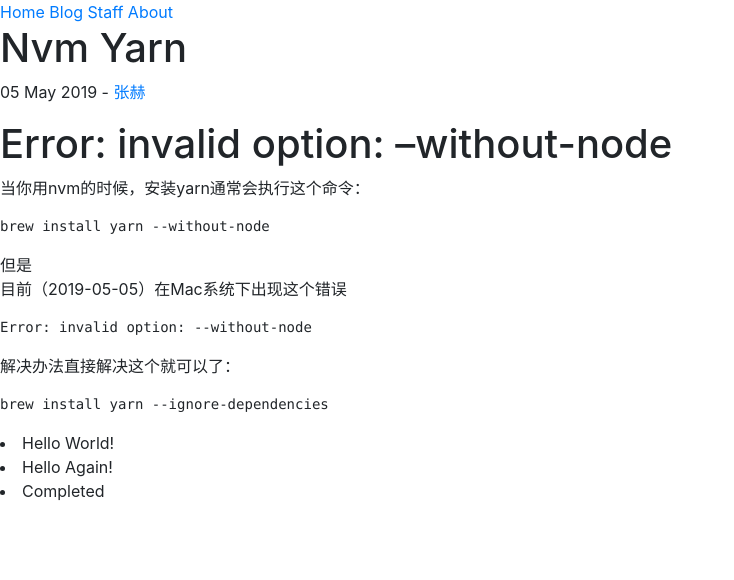
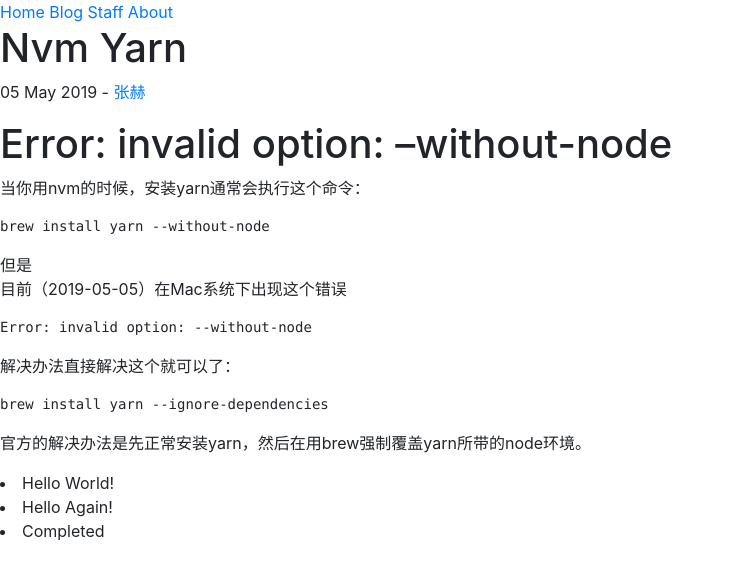
Before and after one commit to zh30/yoyoyo, a Jekyll site: the page built from _posts/2019-05-05-nvm-yarn.md, in a window 1280 px wide. Shown: the top 580 px of the page, without its empty margins (0-734 px from the left). Built offline with Jekyll 4.4.1, drawn with Linux system fonts in a browser that asks for light colours.

Commit message:
feat(posts-2019-05-05-nvm-yarn.md): 修改文章

````diff
--- a/_posts/2019-05-05-nvm-yarn.md
+++ b/_posts/2019-05-05-nvm-yarn.md
@@ -21,3 +21,4 @@ Error: invalid option: --without-node
 ```bash
 brew install yarn --ignore-dependencies
 ```
+官方的解决办法是先正常安装yarn，然后在用brew强制覆盖yarn所带的node环境。
````
